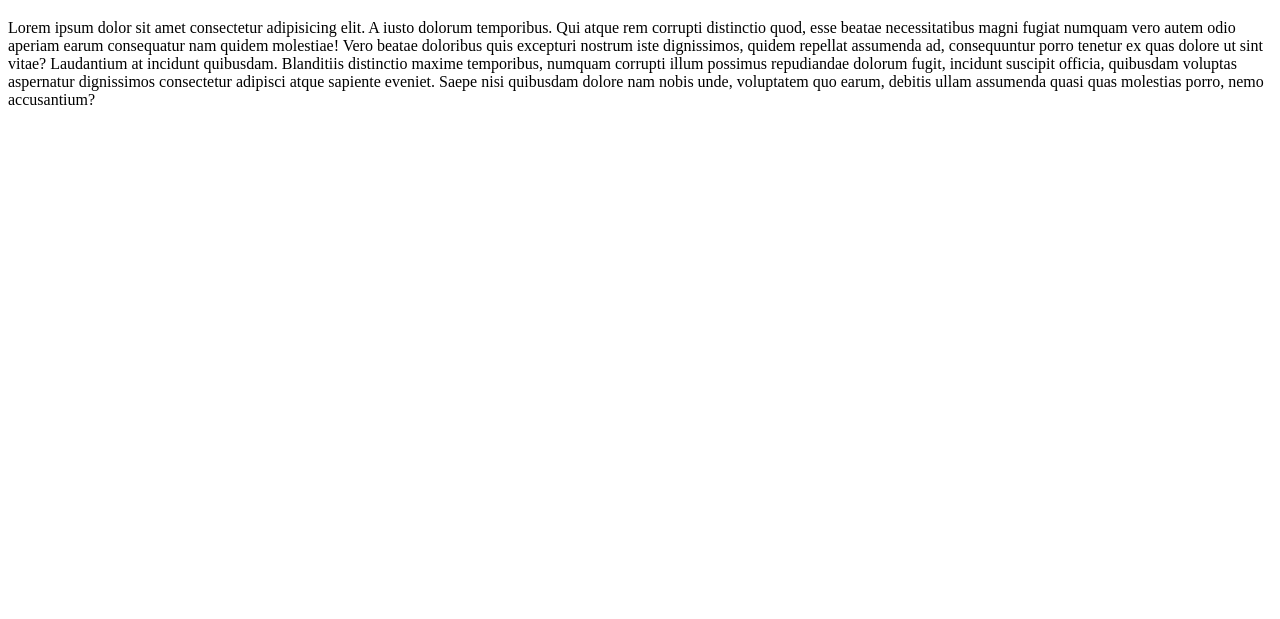
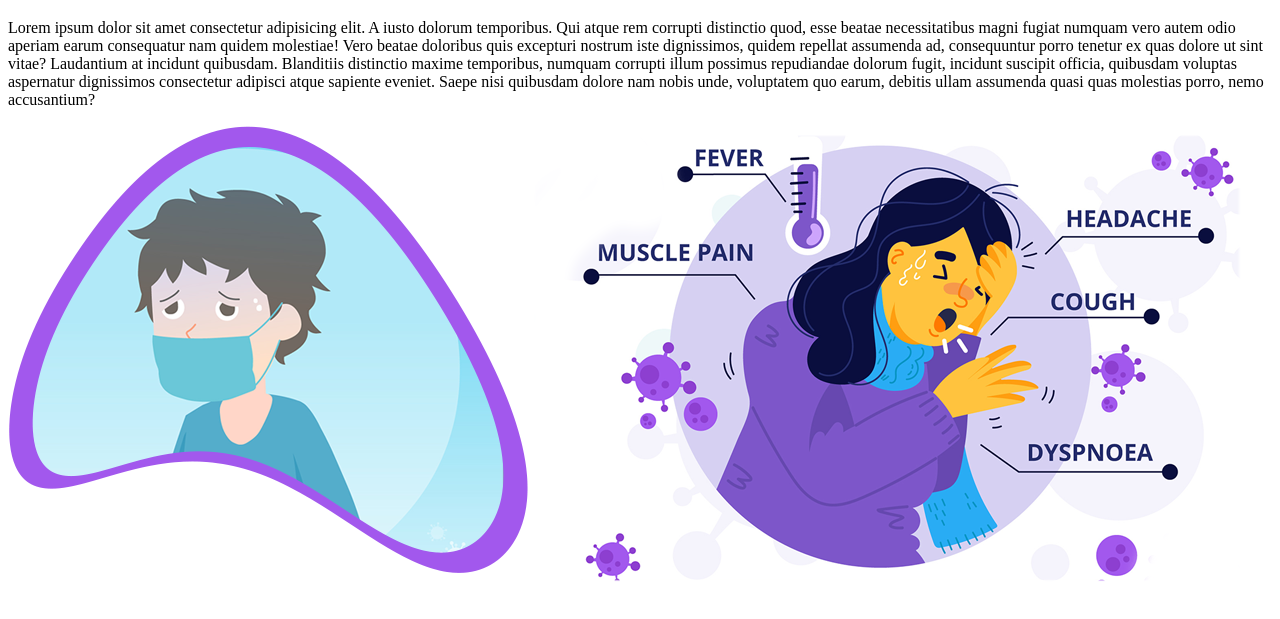
Before and after one commit to mehedihasan2061/first-website, a plain HTML site: page index.html in a window 1280 px wide. Shown: the part 61-680 px from the top of the page. Drawn offline with Linux system fonts and the light colour scheme.

Commit message:
img added

```diff
--- a/index.html
+++ b/index.html
@@ -20,5 +20,7 @@
       nisi quibusdam dolore nam nobis unde, voluptatem quo earum, debitis ullam
       assumenda quasi quas molestias porro, nemo accusantium?
     </p>
+    <img src="./images/banner-img.png" alt="banner-img">
+    <img src="/images/img-1.png" alt="">
   </body>
 </html>
```
Also changed, not shown: images/banner-bg.png (added), images/banner-img.png (added), images/call-icon.png (added), images/doctor-bg.png (added), images/header-bg.png (added), images/img-1.png (added), images/img-2.png (added), images/logo.png (added), images/mail-icon.png (added), images/map-bg.png (added), images/map-icon.png (added), images/news-bg.png (added), images/news-img.png (added), images/play-icon.png (added), 2 more files, 1 other file.
